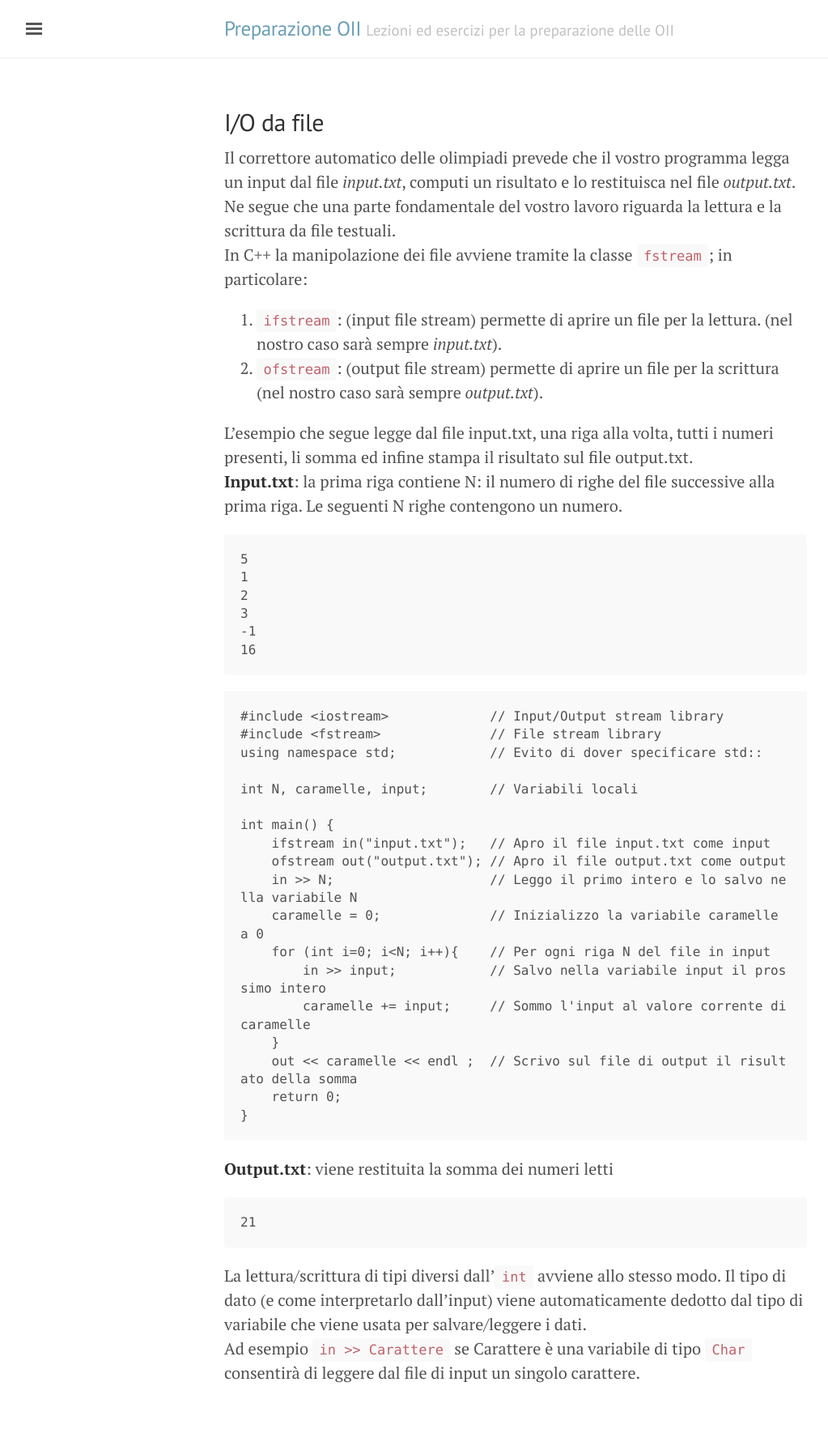
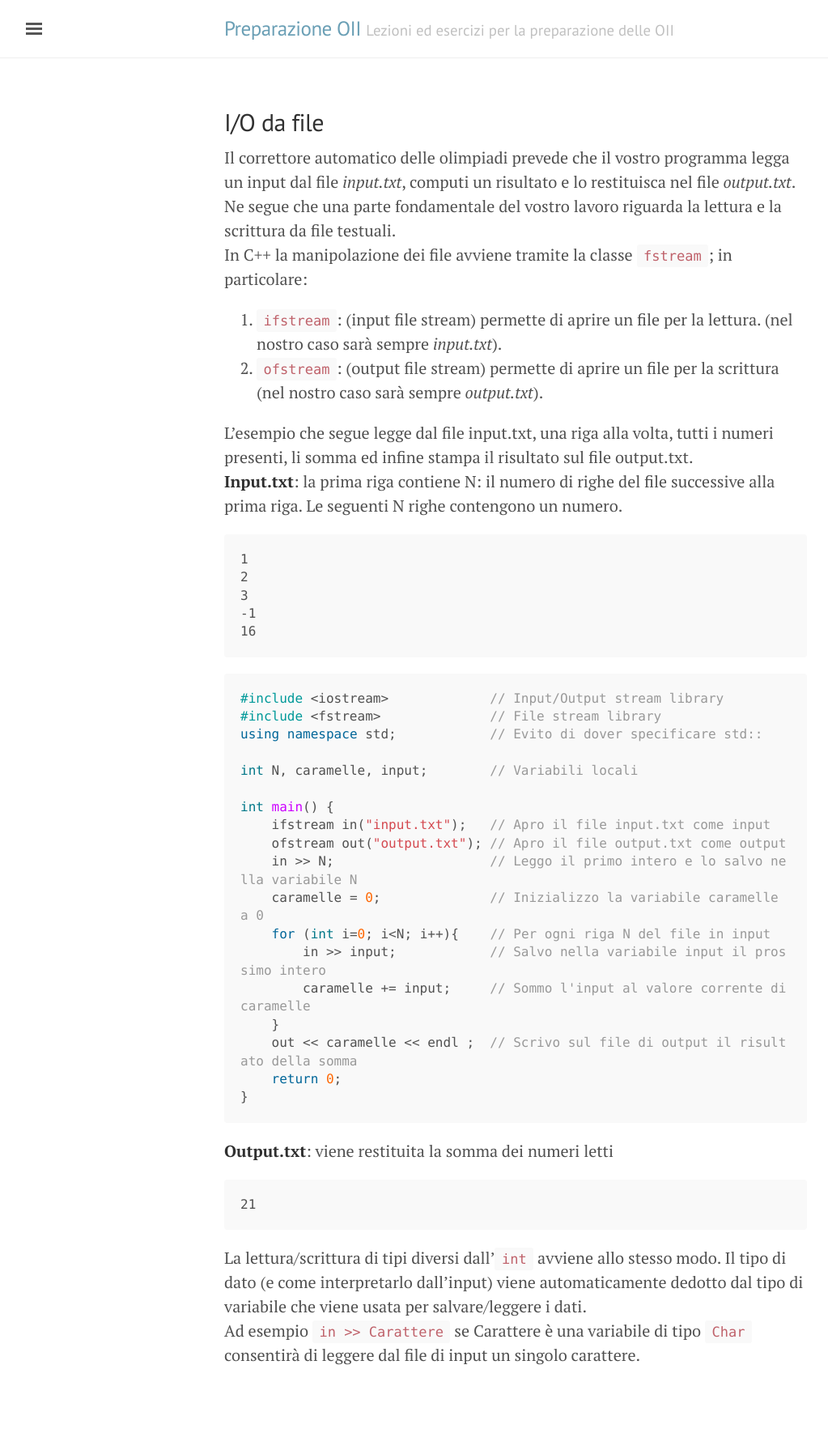
Before and after one commit to ABeltramo/PreparazioneOII, a Jekyll site: the page built from _chapters/1-io_file.md, in a window 1280 px wide. Shown: the whole page at 81% size, without its empty margins (3-1026 px from the left). Built offline with Jekyll 4.4.1, drawn with Linux system fonts in a browser that asks for light colours; after the commit the page ends 1769 px from its top, so only the background shows below that.

Commit message:
Migliorato stile file 1

````diff
--- a/_chapters/1-io_file.md
+++ b/_chapters/1-io_file.md
@@ -13,7 +13,6 @@ In C++ la manipolazione dei file avviene tramite la classe `fstream`; in partico
 L'esempio che segue legge dal file input.txt, una riga alla volta, tutti i numeri presenti, li somma ed infine stampa il risultato sul file output.txt.
 **Input.txt**: la prima riga contiene N: il numero di righe del file successive alla prima riga. Le seguenti N righe contengono un numero.
 ```
-5
 1
 2
 3
@@ -21,7 +20,7 @@ L'esempio che segue legge dal file input.txt, una riga alla volta, tutti i numer
 16
 ```
 
-```C++
+```c++
 #include <iostream>             // Input/Output stream library
 #include <fstream>              // File stream library
 using namespace std;            // Evito di dover specificare std::
@@ -43,6 +42,7 @@ int main() {
 ```
 
 **Output.txt**: viene restituita la somma dei numeri letti
+
 ```
 21
 ```
````
Also changed, not shown: 1 other file.
